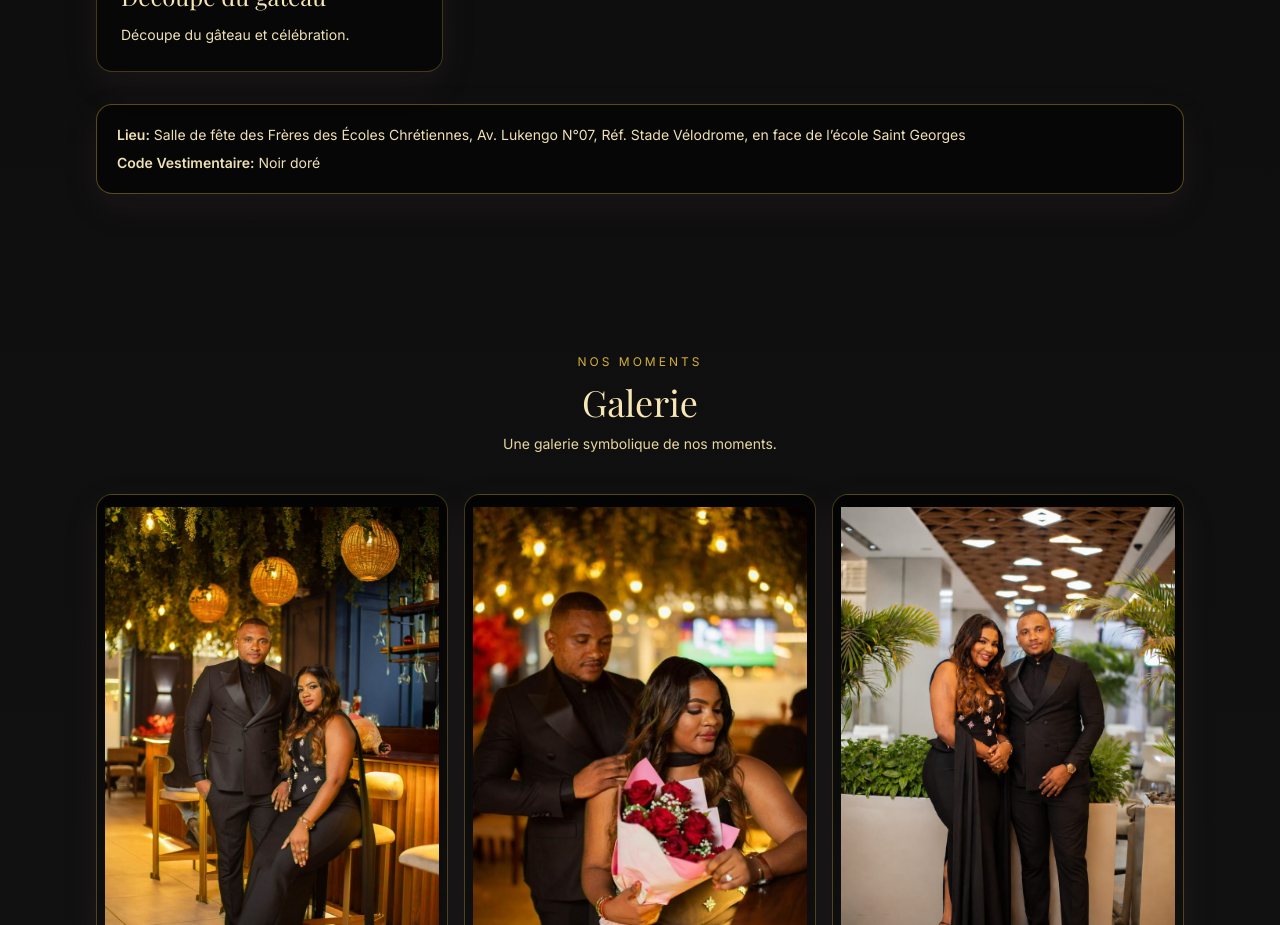
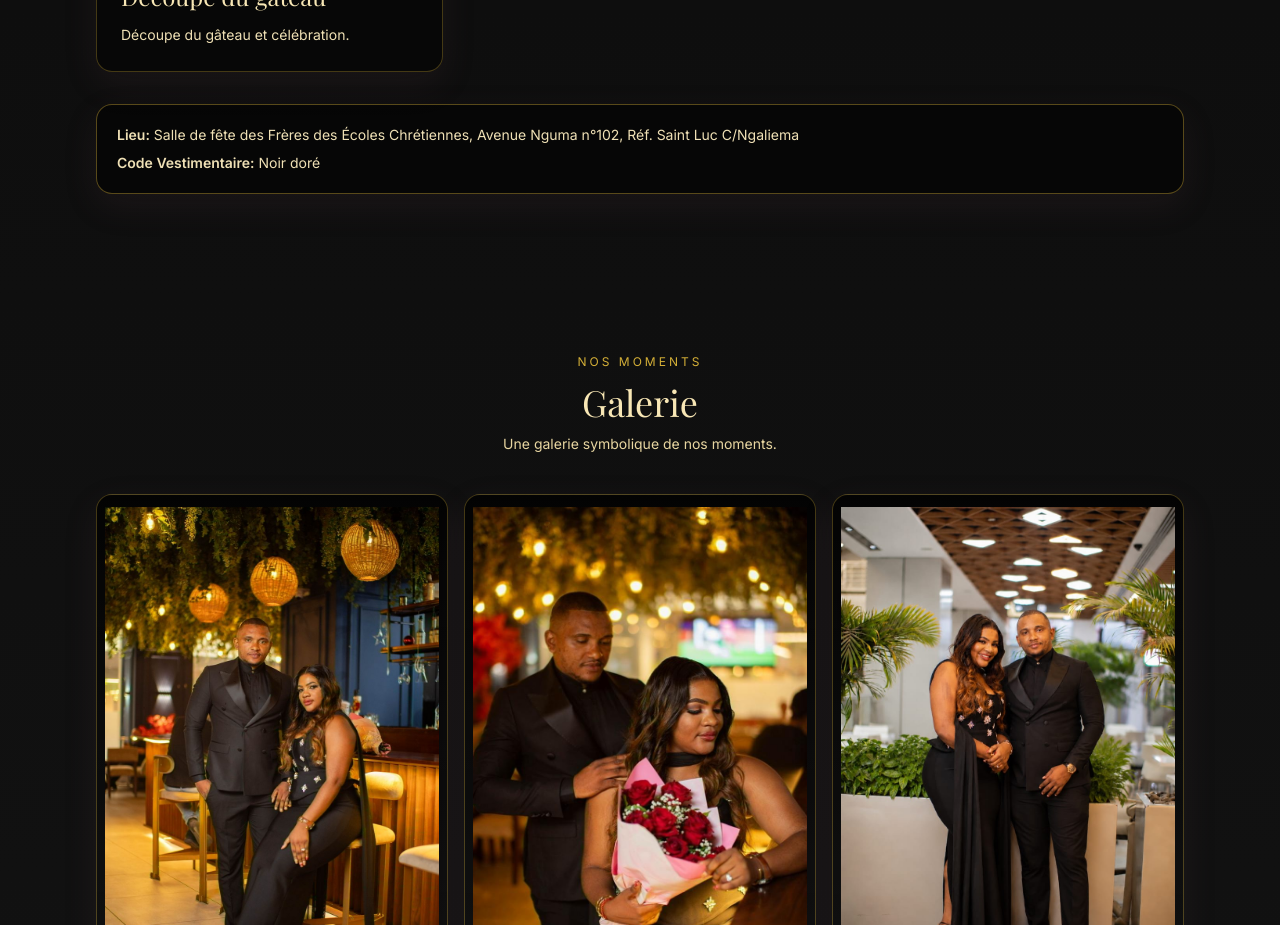
Before and after one commit to johnmukenge/wedding-franck, a Next.js app: page / in a window 1280 px wide. Shown: the part 1440-2365 px from the top of the page. Built offline with nearby package versions, Linux system fonts and the light colour scheme; a web font is replaced by a local one.

Commit message:
fix lieu mariage réligieux

```diff
--- a/data.ts
+++ b/data.ts
@@ -41,7 +41,7 @@ export const weddingData: WeddingData = {
   venue: {
     name: 'Salle de fête des Frères des Écoles Chrétiennes',
     city: 'Kinshasa, Democratic Republic of Congo',
-    address: 'Av. Lukengo N°07, Réf. Stade Vélodrome, en face de l’école Saint Georges',
+    address: 'Avenue Nguma n°102, Réf. Saint Luc C/Ngaliema'
   },
   heroImage: '/media/Franck%20et%20Charlie.jpeg',
   dressCode: 'Noir doré',
```
